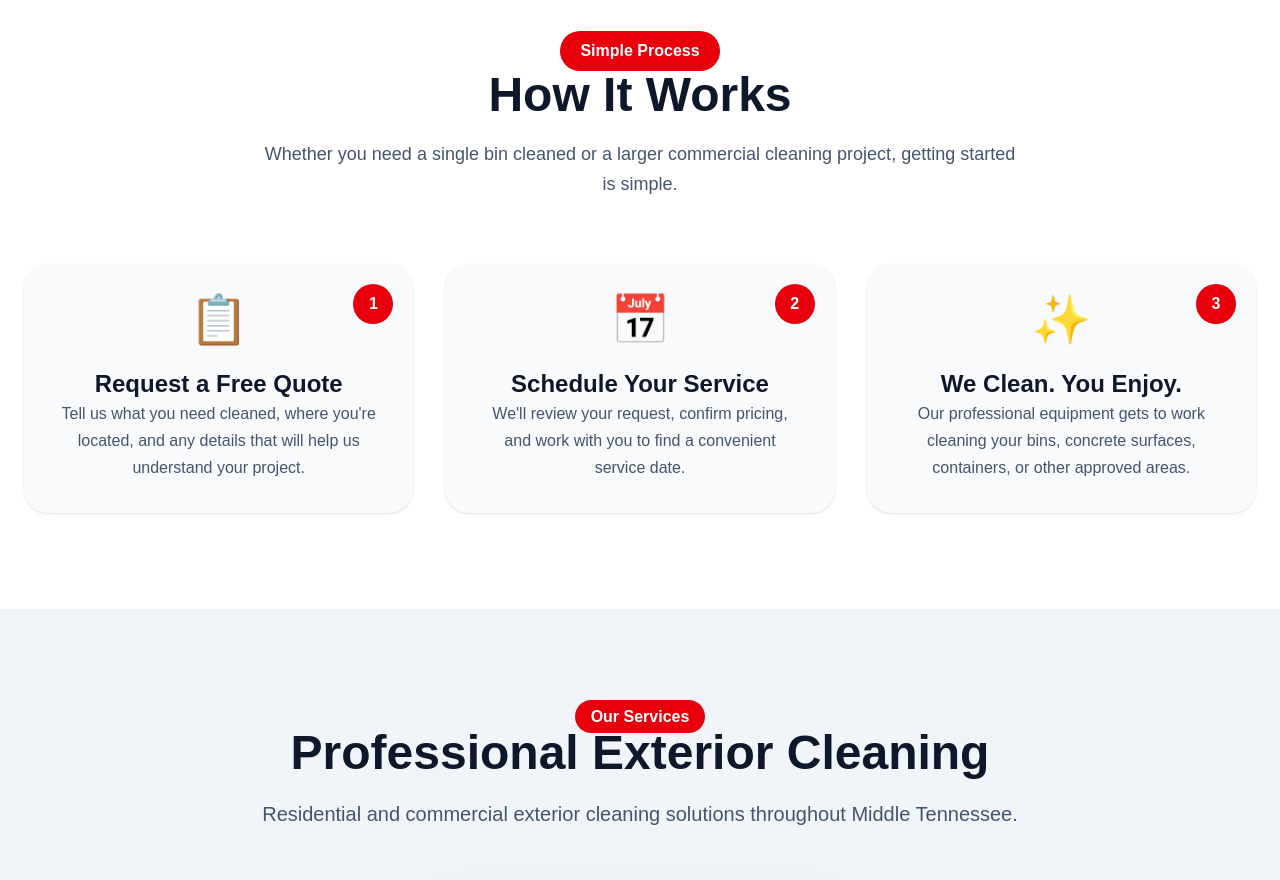
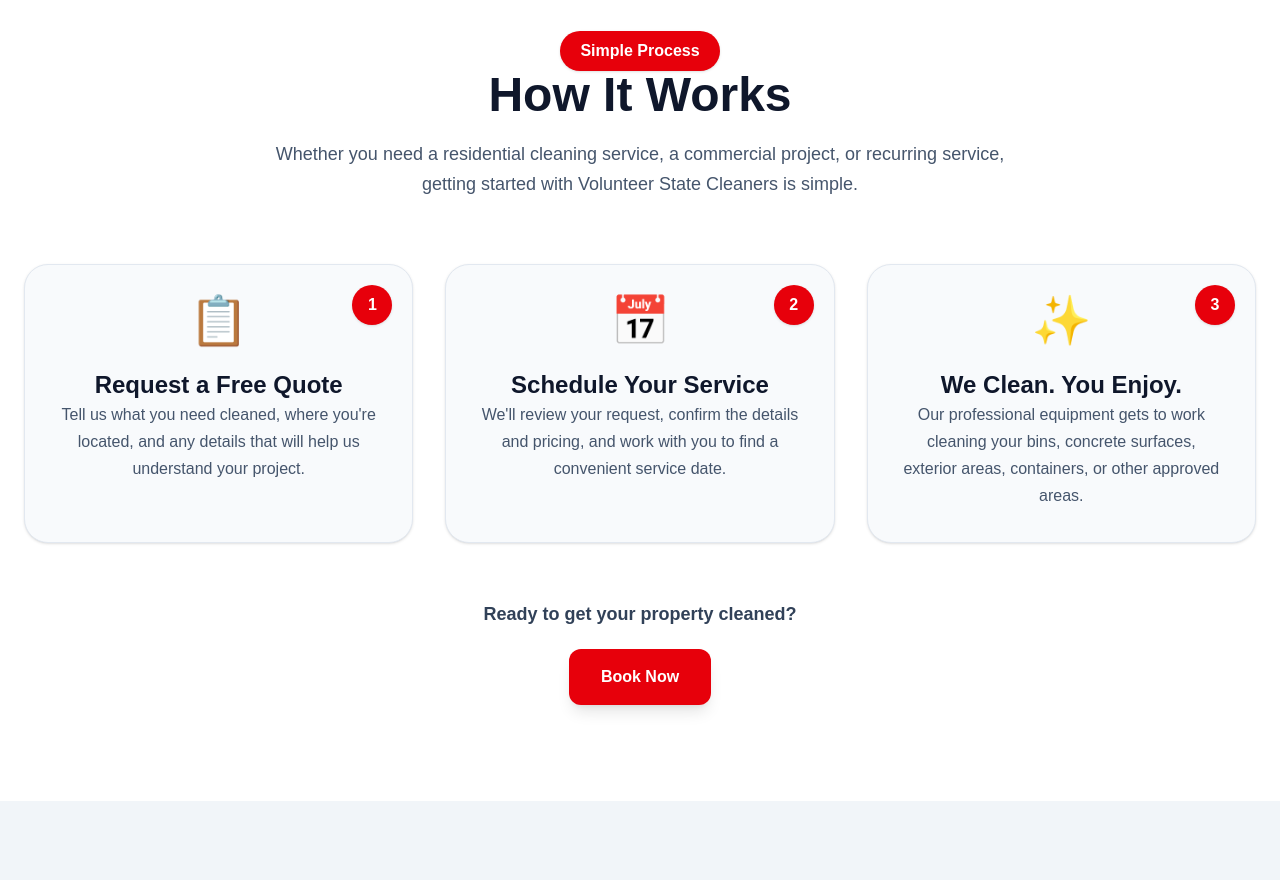
Before and after one commit to volunteerstatebincleaners/volunteer-state-bin-cleaners, a Next.js app: page / in a window 1280 px wide. Shown: the part 3500-4380 px from the top of the page. Built offline with nearby package versions, Linux system fonts and the light colour scheme.

Commit message:
Refine content and styles in HowItWorks component
Updated the descriptions and improved the text for clarity. Enhanced styling and structure for better user experience.

```diff
--- a/app/components/HowItWorks.tsx
+++ b/app/components/HowItWorks.tsx
@@ -12,24 +12,23 @@ export default function HowItWorks() {
       icon: "📅",
       title: "Schedule Your Service",
       description:
-        "We'll review your request, confirm pricing, and work with you to find a convenient service date.",
+        "We'll review your request, confirm the details and pricing, and work with you to find a convenient service date.",
     },
     {
       number: "3",
       icon: "✨",
       title: "We Clean. You Enjoy.",
       description:
-        "Our professional equipment gets to work cleaning your bins, concrete surfaces, containers, or other approved areas.",
+        "Our professional equipment gets to work cleaning your bins, concrete surfaces, exterior areas, containers, or other approved areas.",
     },
   ];
 
   return (
     <section className="bg-white py-24">
       <div className="max-w-7xl mx-auto px-6">
-
+        {/* Section Header */}
         <div className="text-center mb-16">
-
-          <span className="inline-block bg-red-600 text-white px-5 py-2 rounded-full font-semibold">
+          <span className="inline-block bg-red-600 text-white px-5 py-2 rounded-full font-semibold shadow-sm">
             Simple Process
           </span>
 
@@ -38,41 +37,55 @@ export default function HowItWorks() {
           </h2>
 
           <p className="text-lg text-slate-600 max-w-3xl mx-auto mt-5 leading-8">
-            Whether you need a single bin cleaned or a larger commercial
-            cleaning project, getting started is simple.
+            Whether you need a residential cleaning service, a commercial
+            project, or recurring service, getting started with Volunteer State
+            Cleaners is simple.
           </p>
-
         </div>
 
+        {/* Steps */}
         <div className="grid md:grid-cols-3 gap-8">
-
           {steps.map((step) => (
             <div
               key={step.number}
-              className="relative bg-slate-50 rounded-3xl p-8 text-center shadow-sm hover:shadow-lg transition"
+              className="relative bg-slate-50 border border-slate-200 rounded-3xl p-8 text-center shadow-sm hover:shadow-lg hover:-translate-y-1 transition duration-300"
             >
-
-              <div className="absolute top-5 right-5 bg-red-600 text-white w-10 h-10 rounded-full flex items-center justify-center font-bold">
+              {/* Step Number */}
+              <div className="absolute top-5 right-5 bg-red-600 text-white w-10 h-10 rounded-full flex items-center justify-center font-bold shadow-sm">
                 {step.number}
               </div>
 
-              <div className="text-5xl mb-6">
+              {/* Icon */}
+              <div className="text-5xl mb-6" aria-hidden="true">
                 {step.icon}
               </div>
 
+              {/* Title */}
               <h3 className="text-2xl font-bold text-slate-900 mb-4">
                 {step.title}
               </h3>
 
+              {/* Description */}
               <p className="text-slate-600 leading-7">
                 {step.description}
               </p>
-
             </div>
           ))}
-
         </div>
 
+        {/* Bottom CTA */}
+        <div className="text-center mt-14">
+          <p className="text-lg text-slate-700 font-semibold">
+            Ready to get your property cleaned?
+          </p>
+
+          <a
+            href="/quote"
+            className="inline-block mt-5 bg-red-600 hover:bg-red-700 text-white px-8 py-4 rounded-xl font-bold transition shadow-lg"
+          >
+            Book Now
+          </a>
+        </div>
       </div>
     </section>
   );
```
